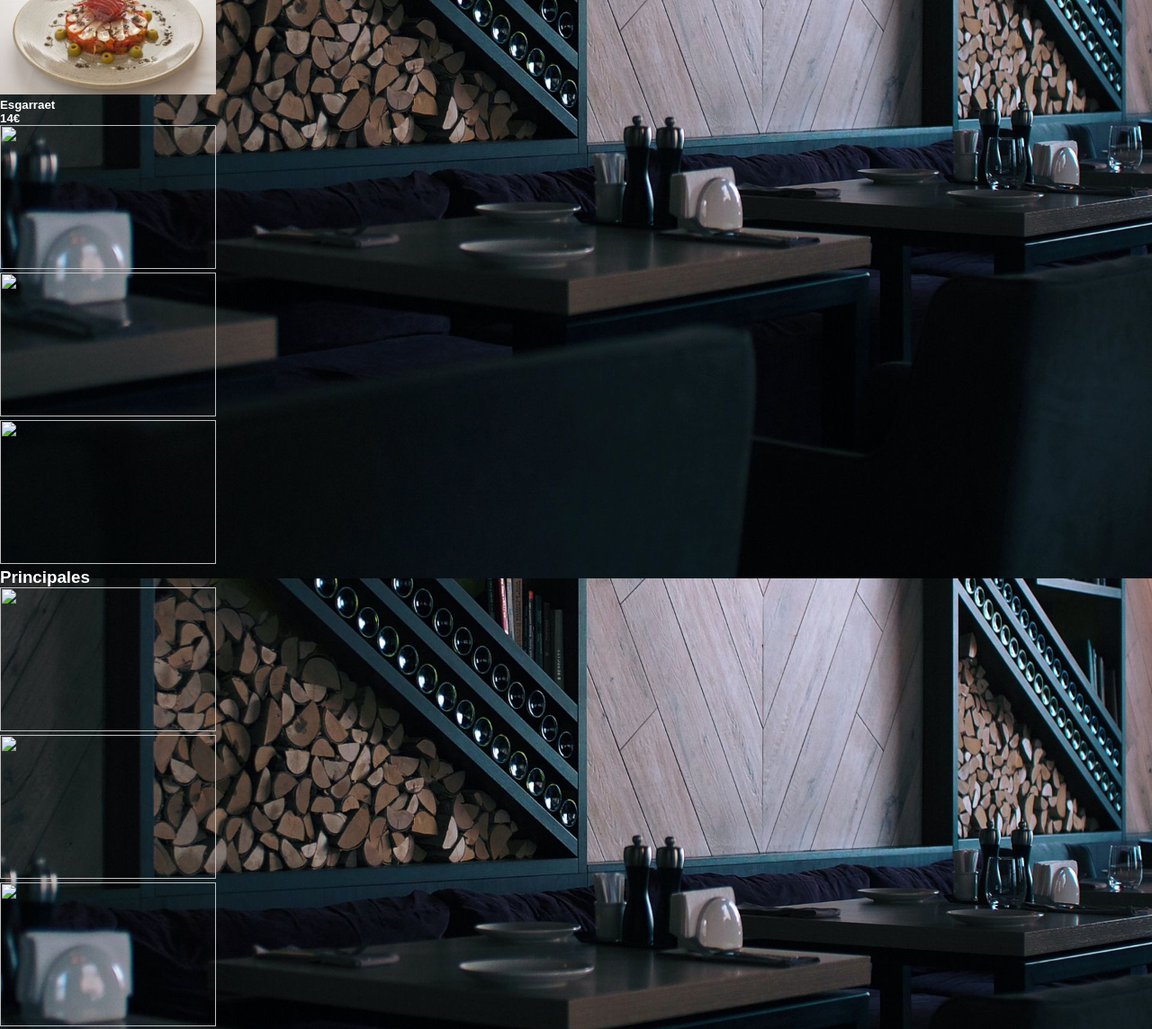
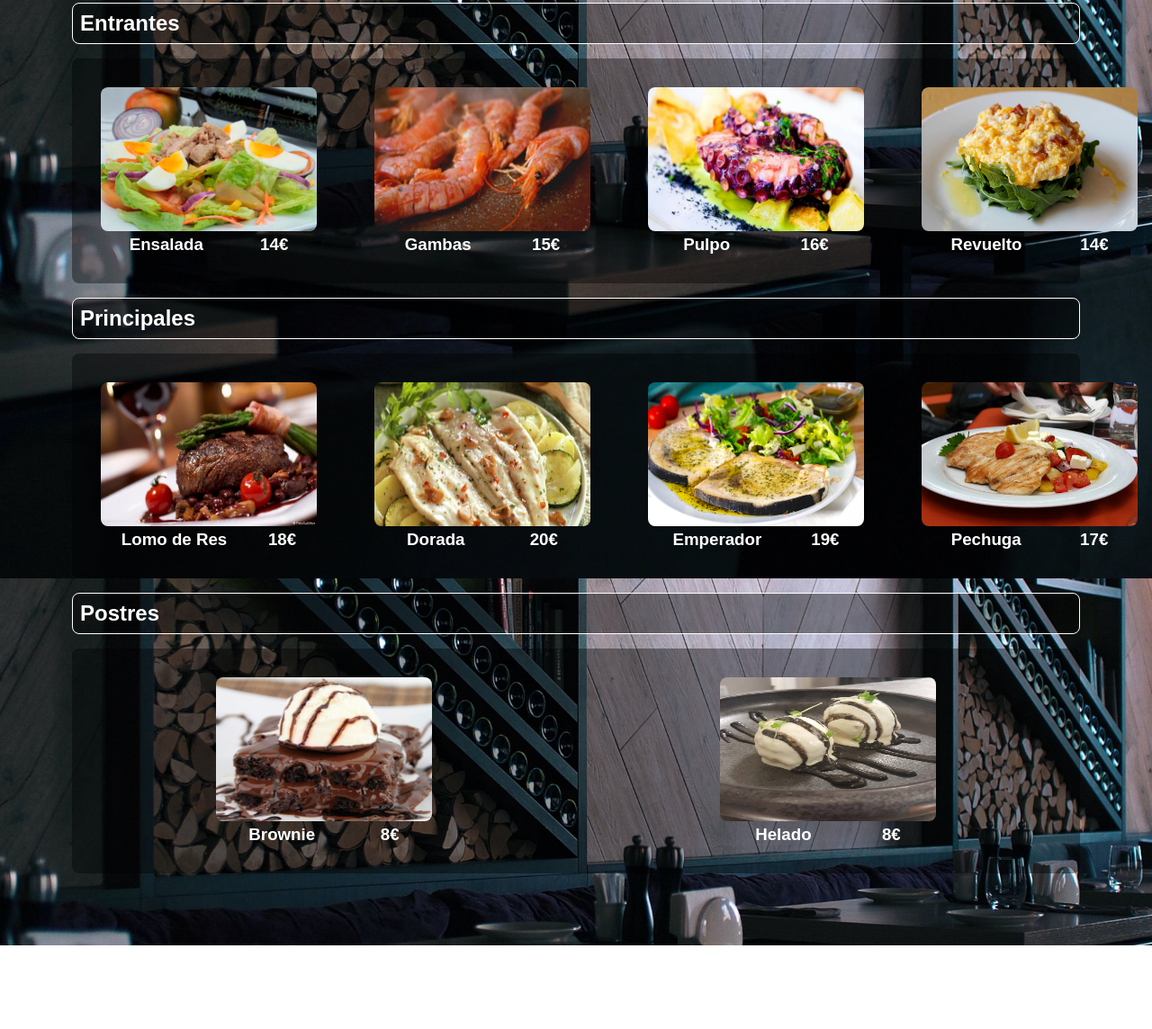
Before and after one commit to rgolfe81/Restaurante-Digital, a plain HTML site: page carta.html in a window 1280 px wide. Shown: the part 157-1301 px from the top of the page at 90% size. After the commit the page ends 1208 px from the top, so only its background shows below. Drawn offline with Linux system fonts and the light colour scheme; a web font is replaced by a local one.

Commit message:
carta terminada, faltan mediaquerys

```diff
--- a/carta.html
+++ b/carta.html
@@ -16,130 +16,111 @@
         </ul>
     </nav>
     <section class="infoCarta">
-        <article class="entrantes"> <!--4 Entrantes-------------------------------------------------------------------->
-            <div class="tituloInfoCarta">
-                <h1>Entrantes</h1>
-            </div>
+        <div class="tituloInfoCarta"> <!--4 Entrantes-------------------------------------------------------------------->
+            <h1>Entrantes</h1>
+        </div>
+        <div class="bloqueSeccion">
             <div class="platoInfoCarta">
                 <div class="imagenPlatoInfoCarta">
-                    <img src="imagenes/Entrante_esgarraet.jpg" alt="Imagen Entrante_esgarraet">
+                    <img src="imagenes/Entrante_ensalada.jpg" alt="Imagen Entrante_esgarraet">
                 </div>
                 <div class="descripcionPlatoInfoCarta">
-                    <h5>Esgarraet</h5>
-                </div>
-                <div class="precioPlatoInfoCarta">
-                    <h5>14€</h5>
+                    <h3>Ensalada</h3>
+                    <h3>14€</h3>
                 </div>
             </div>
             <div class="platoInfoCarta">
                 <div class="imagenPlatoInfoCarta">
-                    <img src="" alt="">
+                    <img src="imagenes/Entrante_gambas.jpg" alt="Imagen Entrante_gambas">
                 </div>
                 <div class="descripcionPlatoInfoCarta">
-                    <h5></h5>
-                </div>
-                <div class="precioPlatoInfoCarta">
-                    <h5></h5>
+                    <h3>Gambas</h3>
+                    <h3>15€</h3>
                 </div>
             </div>
             <div class="platoInfoCarta">
                 <div class="imagenPlatoInfoCarta">
-                    <img src="" alt="">
+                    <img src="imagenes/Entrante_pulpo.jpg" alt="Imagen Entrante_pulpo">
                 </div>
                 <div class="descripcionPlatoInfoCarta">
-                    <h5></h5>
-                </div>
-                <div class="precioPlatoInfoCarta">
-                    <h5></h5>
+                    <h3>Pulpo</h3>
+                    <h3>16€</h3>
                 </div>
             </div>
             <div class="platoInfoCarta">
                 <div class="imagenPlatoInfoCarta">
-                    <img src="" alt="">
+                    <img src="imagenes/Entrante_revuelto.jpg" alt="Imagen Entrante_revuelto">
                 </div>
                 <div class="descripcionPlatoInfoCarta">
-                    <h5></h5>
-                </div>
-                <div class="precioPlatoInfoCarta">
-                    <h5></h5>
+                    <h3>Revuelto</h3>
+                    <h3>14€</h3>
                 </div>
             </div>
-        </article>
-        <article class="principales"><!--4 Principales-------------------------------------------------------------------->
-            <div class="tituloInfoCarta">
+        </div>
+        <div class="tituloInfoCarta"><!--4 Principales-------------------------------------------------------------------->
                 <h1>Principales</h1>
-            </div>
+        </div>
+        <div class="bloqueSeccion">
             <div class="platoInfoCarta">
                 <div class="imagenPlatoInfoCarta">
-                    <img src="" alt="">
+                    <img src="imagenes/Principal_carne.jpg" alt="Imagen Principal_carne">
                 </div>
                 <div class="descripcionPlatoInfoCarta">
-                    <h5></h5>
-                </div>
-                <div class="precioPlatoInfoCarta">
-                    <h5></h5>
+                    <h3>Lomo de Res</h3>
+                    <h3>18€</h3>
                 </div>
             </div>
             <div class="platoInfoCarta">
                 <div class="imagenPlatoInfoCarta">
-                    <img src="" alt="">
+                    <img src="imagenes/Principal_dorada.png" alt="Imagen Principal_dorada">
                 </div>
                 <div class="descripcionPlatoInfoCarta">
-                    <h5></h5>
-                </div>
-                <div class="precioPlatoInfoCarta">
-                    <h5></h5>
+                    <h3>Dorada</h3>
+                    <h3>20€</h3>
                 </div>
             </div>
             <div class="platoInfoCarta">
                 <div class="imagenPlatoInfoCarta">
-                    <img src="" alt="">
+                    <img src="imagenes/Principal_emperador.jpg" alt="Imagen Principal_emperador">
                 </div>
                 <div class="descripcionPlatoInfoCarta">
-                    <h5></h5>
-                </div>
-                <div class="precioPlatoInfoCarta">
-                    <h5></h5>
+                    <h3>Emperador</h3>
+                    <h3>19€</h3>
                 </div>
             </div>
             <div class="platoInfoCarta">
                 <div class="imagenPlatoInfoCarta">
-                    <img src="" alt="">
+                    <img src="imagenes/Principal_pechuga.jpg" alt="Imagen Principal_pechuga">
                 </div>
                 <div class="descripcionPlatoInfoCarta">
-                    <h5></h5>
-                </div>
-                <div class="precioPlatoInfoCarta">
-                    <h5></h5>
+                    <h3>Pechuga</h3>
+                    <h3>17€</h3>
                 </div>
             </div>
-        </article>
-        <article class="postres"><!--2 Postres-------------------------------------------------------------------->
-            <div class="tituloInfoCarta">
+        </div>
+            <div class="tituloInfoCarta"><!--2 Postres-------------------------------------------------------------------->
                 <h1>Postres</h1>
             </div>
+        <div class="bloqueSeccionPostres">
             <div class="platoInfoCarta">
                 <div class="imagenPlatoInfoCarta">
-                    <img src="" alt="">
+                    <img src="imagenes/Postre_brownie.jpg" alt="Imagen Postre_brownie">
                 </div>
                 <div class="descripcionPlatoInfoCarta">
-                    <h5></h5>
-                </div>
-                <div class="precioPlatoInfoCarta">
-                    <h5></h5>
+                    <h3>Brownie</h3>
+                    <h3>8€</h3>
                 </div>
             </div>
             <div class="platoInfoCarta">
                 <div class="imagenPlatoInfoCarta">
-                    <img src="" alt="">
+                    <img src="/imagenes/Postre_helado.png" alt="Imagen Postre_helado">
                 </div>
                 <div class="descripcionPlatoInfoCarta">
-                    <h5></h5>
-                </div>
-                <div class="precioPlatoInfoCarta">
-                    <h5></h5>
+                    <h3>Helado</h3>
+                    <h3>8€</h3>
                 </div>
             </div>
+        </div>
     </section>
 </body>
 </html>
--- a/style.css
+++ b/style.css
@@ -66,9 +66,49 @@ section{
 .infoAdress h3{
     margin-top: 2em;
 }
+.infoCarta{
+    margin: 2em;
+    padding: 2em;
+}
+.tituloInfoCarta{
+    background-color:  rgb(0,0,0,0.4);
+    margin: 1em;
+    padding: 0.5em;
+    border-radius: 0.5em;
+    border: solid 0.1em;
+}
+.bloqueSeccion{
+    background-color: rgb(0,0,0,0.4);
+    margin: 1em;
+    display: grid;
+    grid-template-columns: 1fr 1fr 1fr 1fr;
+    justify-items: center;
+    border-radius: 0.5em;
+}
+.bloqueSeccionPostres{
+    background-color:  rgb(0,0,0,0.4);
+    margin: 1em;
+    display: grid;
+    grid-template-columns: 1fr 1fr;
+    justify-items: center;
+    border-radius: 0.5em;
+}
+.platoInfoCarta{
+    margin: 1em;
+    padding: 1em;
+    transition: transform 0.5s;
+}
+.platoInfoCarta:hover{
+    transform: scale(1.1);
+}
+.descripcionPlatoInfoCarta{
+    display: flex;
+    justify-content: space-around;
+}
 .imagenPlatoInfoCarta img{
     width: 15em;
     height: 10em;
+    border-radius: 0.5em;
 }
 #botonForm{
     background-color: dimgray;
```
Also changed, not shown: imagenes/Entrante_ensalada.jpg (added).
